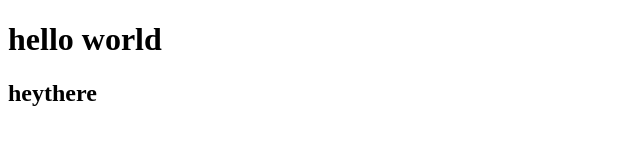
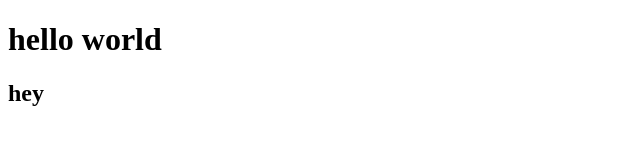
Before and after one commit to toobarao39-umais/github-repo, a plain HTML site: page index.html in a window 1280 px wide. Shown: the full height of the page, 0-640 px from the left. Drawn offline with Linux system fonts and the light colour scheme.

Commit message:
initial commit

```diff
--- a/index.html
+++ b/index.html
@@ -7,6 +7,6 @@
 </head>
 <body>
     <h1>hello world</h1>
-    <h2>heythere</h2>
+    <h2>hey</h2>
 </body>
 </html>
```
